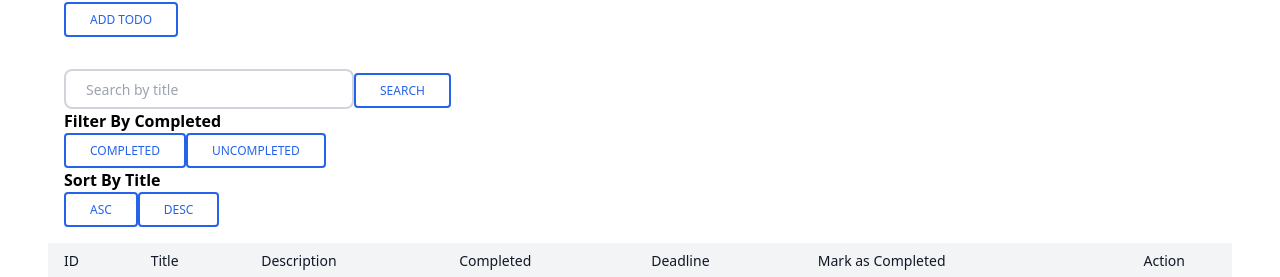
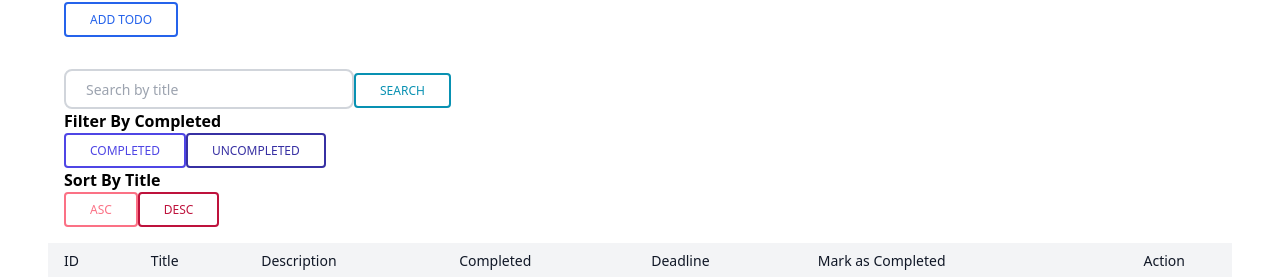
Before and after one commit to irwNd2/simple-todo, a Vue app in the folder todo-app/: page / in a window 1280 px wide. Shown: the part 190-467 px from the top of the page. Built offline with nearby package versions, Linux system fonts and the light colour scheme; no server answers.

Commit message:
ubah warna button dikit

```diff
--- a/todo-app/src/views/Home.vue
+++ b/todo-app/src/views/Home.vue
@@ -77,7 +77,7 @@ export default {
                     class="border-2 border-gray-300 bg-white h-10 px-5 pr-16 rounded-lg text-sm focus:outline-none"
                     placeholder="Search by title" v-model="search" @keyup.enter="searchTodoByTitle">
                 <button
-                    class="inline-block px-6 py-2 border-2 border-blue-600 text-blue-600 font-medium text-xs leading-tight uppercase rounded hover:bg-black hover:bg-opacity-5 focus:outline-none focus:ring-0 transition duration-150 ease-in-out"
+                    class="inline-block px-6 py-2 border-2 border-cyan-600 text-cyan-600 font-medium text-xs leading-tight uppercase rounded hover:bg-black hover:bg-opacity-5 focus:outline-none focus:ring-0 transition duration-150 ease-in-out"
                     @click.prevent="searchTodoByTitle">Search</button>
             </span>
             <span>
@@ -85,19 +85,19 @@ export default {
             </span>
             <span>
                 <button
-                    class="inline-block px-6 py-2 border-2 border-blue-600 text-blue-600 font-medium text-xs leading-tight uppercase rounded hover:bg-black hover:bg-opacity-5 focus:outline-none focus:ring-0 transition duration-150 ease-in-out"
+                    class="inline-block px-6 py-2 border-2 border-indigo-600 text-indigo-600 font-medium text-xs leading-tight uppercase rounded hover:bg-black hover:bg-opacity-5 focus:outline-none focus:ring-0 transition duration-150 ease-in-out"
                     @click.prevent="filterByCompletedButton">Completed</button>
                 <button
-                    class="inline-block px-6 py-2 border-2 border-blue-600 text-blue-600 font-medium text-xs leading-tight uppercase rounded hover:bg-black hover:bg-opacity-5 focus:outline-none focus:ring-0 transition duration-150 ease-in-out"
+                    class="inline-block px-6 py-2 border-2 border-indigo-800 text-indigo-800 font-medium text-xs leading-tight uppercase rounded hover:bg-black hover:bg-opacity-5 focus:outline-none focus:ring-0 transition duration-150 ease-in-out"
                     @click.prevent="filterByUncompletedButton">Uncompleted</button>
             </span>
             <span>
                 <p class="text-l font-bold">Sort By Title</p>
                 <button
-                    class="inline-block px-6 py-2 border-2 border-blue-600 text-blue-600 font-medium text-xs leading-tight uppercase rounded hover:bg-black hover:bg-opacity-5 focus:outline-none focus:ring-0 transition duration-150 ease-in-out"
+                    class="inline-block px-6 py-2 border-2 border-rose-400 text-rose-400 font-medium text-xs leading-tight uppercase rounded hover:bg-black hover:bg-opacity-5 focus:outline-none focus:ring-0 transition duration-150 ease-in-out"
                     @click.prevent="sortByTitleAscButton">ASC</button>
                 <button
-                    class="inline-block px-6 py-2 border-2 border-blue-600 text-blue-600 font-medium text-xs leading-tight uppercase rounded hover:bg-black hover:bg-opacity-5 focus:outline-none focus:ring-0 transition duration-150 ease-in-out"
+                    class="inline-block px-6 py-2 border-2 border-rose-700 text-rose-700 font-medium text-xs leading-tight uppercase rounded hover:bg-black hover:bg-opacity-5 focus:outline-none focus:ring-0 transition duration-150 ease-in-out"
                     @click.prevent="sortByTitleDescButton">DESC</button>
             </span>
         </div>
```
Also changed, not shown: 1 other file (tests, documents, lock files or other folders).
